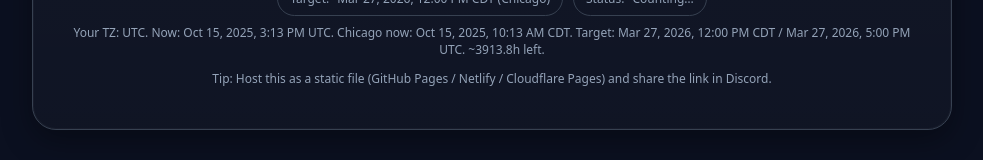
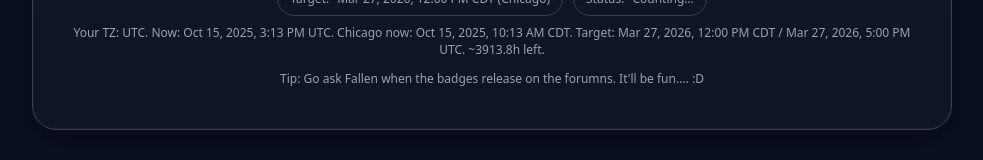
Before and after one commit to jw-networks/c2e2_count, a plain HTML site: page index.html in a window 1280 px wide. Shown: the part 544-704 px from the top of the page, without its empty margins (148-1131 px from the left). Drawn offline with Linux system fonts and the light colour scheme.

Commit message:
Update index.html

```diff
--- a/index.html
+++ b/index.html
@@ -111,7 +111,7 @@
           <span class="pill">Status: <span id="status">Counting…</span></span>
         </div>
         <p class="small" id="tzDebug" style="margin-top:8px"></p>
-        <p class="small" style="margin-top:12px">Tip: Host this as a static file (GitHub Pages / Netlify / Cloudflare Pages) and share the link in Discord.</p></p>
+        <p class="small" style="margin-top:12px">Tip: Go ask Fallen when the badges release on the forumns. It'll be fun.... :D</p></p>
       </div>
     </div>
   </main>
```
